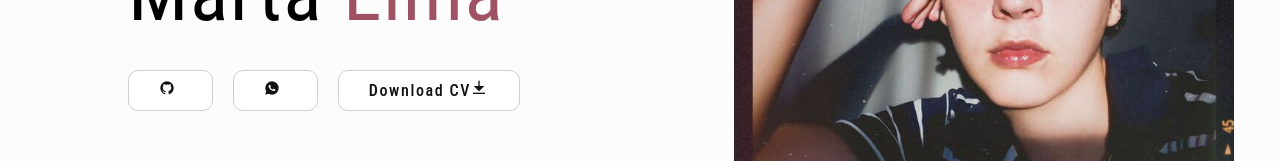
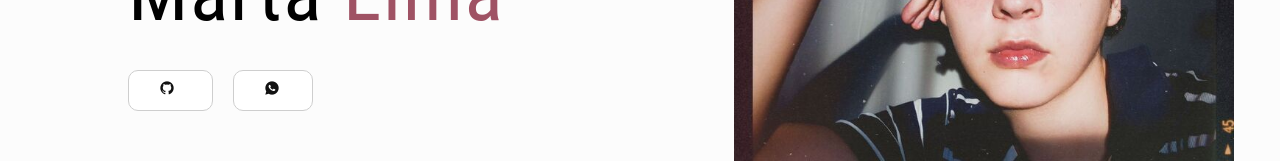
Before and after one commit to marta-lima-santos/portfolio-personal, a plain HTML site: page index.html in a window 1280 px wide. Shown: the part 406-567 px from the top of the page. Drawn offline with nearby package versions, Linux system fonts and the light colour scheme.

Commit message:
descrição do commit

```diff
--- a/index.html
+++ b/index.html
@@ -17,10 +17,6 @@
              <a href="https://wa.me/5511959340121" target="_blank" class="btn">
                 <i class="ri-whatsapp-fill"></i>
              </a>
-
-             <a href="cv/curriculo.pdf" target="_blank" class="btn">
-                Download CV<i class="ri-download-fill"></i>
-            </a>
         </div>
 
         <div class="header-img-container">
```
